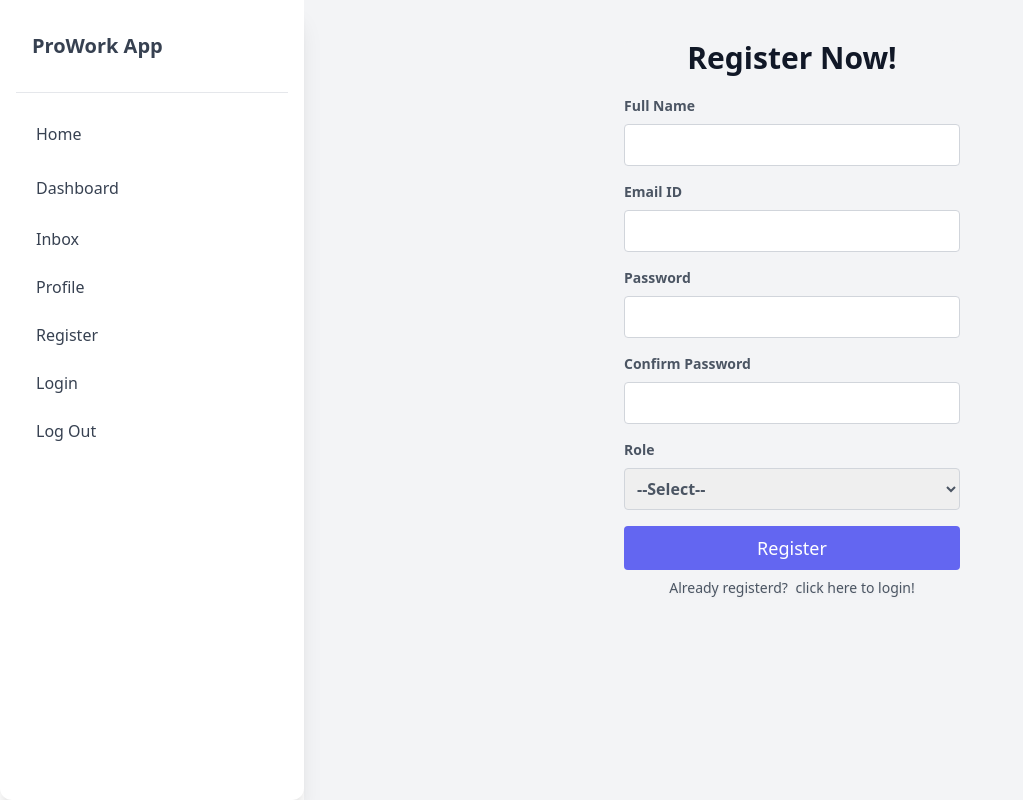
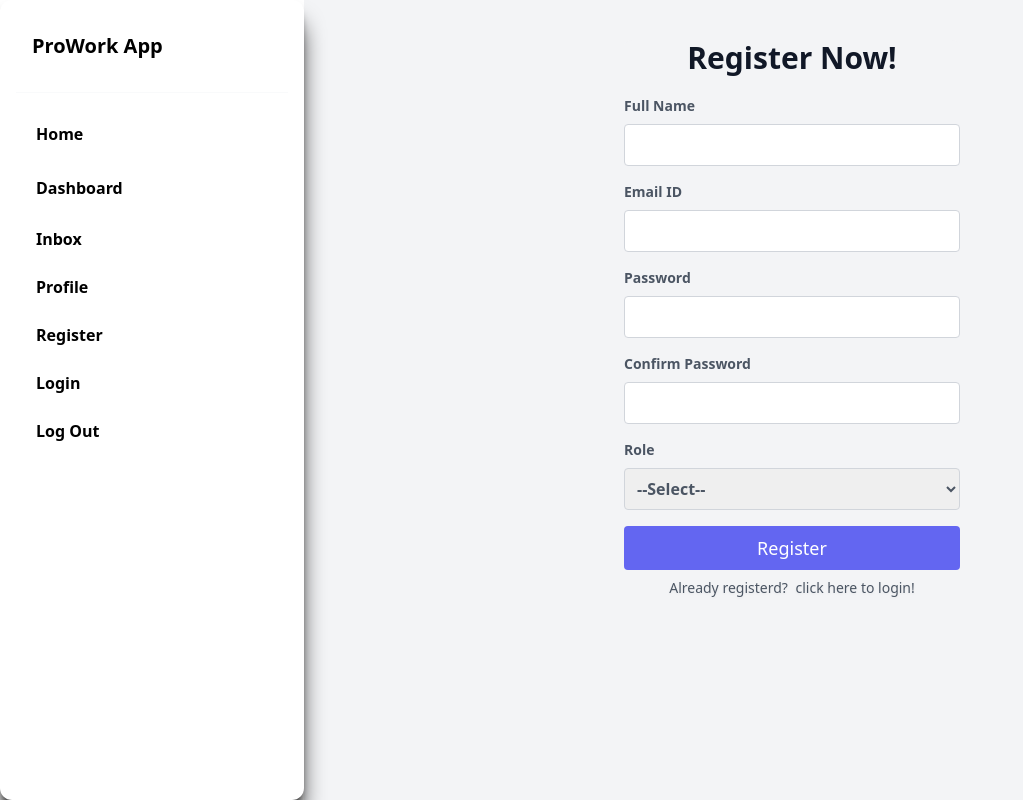
Before and after one commit to sayanm456/taskmanagerapp, a React (Vite) app: page /signup in a window 1280 px wide. Shown: the whole page, without its empty margins (0-1023 px from the left). Built offline with nearby package versions, Linux system fonts and the light colour scheme.

Commit message:
fix authentication issue in backend and fix UI design in Sidebar component in frontend with fix logic in Authentication context

```diff
--- a/src/components/Sidebar.jsx
+++ b/src/components/Sidebar.jsx
@@ -1,52 +1,56 @@
-import React from 'react'
+import React, { useEffect } from 'react'
+import { Link, useLocation } from 'react-router-dom'
 
 const Sidebar = () => {
+  let location = useLocation();
+
+  useEffect(() => {
+     console.log(location);
+  }, [location])
   return (
     <div
-      className="flex h-screen max-h-screen w-full max-w-[19rem] flex-col rounded-xl bg-white bg-clip-border p-4 text-gray-700 shadow-xl shadow-blue-gray-900/5 sticky">
-      <div className="flex items-center gap-4 p-4 mb-2">
-        <h5 className="block font-sans text-xl antialiased font-semibold leading-snug tracking-normal text-blue-gray-900">
+      className="flex h-screen max-h-[120vh] w-full max-w-[19rem] flex-col rounded-xl bg-white font bg-clip-border p-4 text-gray-700 shadow-xl shadow-black sticky">
+      <div className="flex items-center gap-6 p-4 mb-2">
+        <h5 className="block font-sans text-xl antialiased font-bold leading-snug tracking-normal text-black">
           ProWork App
         </h5>
       </div>
-      <hr className="my-2 border-blue-gray-50"/>
-      <nav className="flex min-w-[240px] flex-col gap-1 p-2 font-sans text-base font-normal text-blue-gray-700">
+      <hr className="my-2 border-gray-50"/>
+      <nav className="flex min-w-[240px] flex-col gap-1 p-2 font-sans text-base text-gray-500">
         <div className="relative block w-full">
           <div role="button"
-            className="flex items-center w-full p-0 leading-tight transition-all rounded-lg outline-none text-start hover:bg-blue-gray-50 hover:bg-opacity-80 hover:text-blue-gray-900 focus:bg-blue-gray-50 focus:bg-opacity-80 focus:text-blue-gray-900 active:bg-blue-gray-50 active:bg-opacity-80 active:text-blue-gray-900">
+            className="flex items-center w-full p-0 leading-tight transition-all rounded-lg outline-none text-start hover:bg-gray-900  hover:text-white hover:outline-none focus:bg-gray-800 focus:bg-opacity-80 focus:text-gray-700 active:bg-gray-50 active:bg-opacity-80 active:text-gray-500">
             <button type="button"
-              className="flex items-center justify-between w-full p-3 font-sans text-xl antialiased font-semibold leading-snug text-left transition-colors border-b-0 select-none border-b-blue-gray-100 text-blue-gray-700 hover:text-blue-gray-900">
-              <p className="block mr-auto font-sans text-base antialiased font-normal leading-relaxed text-blue-gray-900">
-                <a href={"/"}>Home</a>
+              className="flex items-center justify-between w-full p-3 font-sans text-xl antialiased leading-snug text-left transition-colors border-b-0 select-none border-b-gray-100 text-gray-700 hover:text-gray-900">
+              <p className="block mr-auto font-sans text-base antialiased font-semi font-semibold leading-relaxed text-black hover:text-white">
+                <Link to={"/"}>Home</Link>
               </p>
             </button>
           </div>
         </div>
         <div className="relative block w-full">
-          <div role="button"
-            className="flex items-center w-full p-0 leading-tight transition-all rounded-lg outline-none text-start hover:bg-blue-gray-50 hover:bg-opacity-80 hover:text-blue-gray-900 focus:bg-blue-gray-50 focus:bg-opacity-80 focus:text-blue-gray-900 active:bg-blue-gray-50 active:bg-opacity-80 active:text-blue-gray-900">
-            <button type="button"
-              className="flex items-center justify-between w-full p-3 font-sans text-xl antialiased font-semibold leading-snug text-left transition-colors border-b-0 select-none border-b-blue-gray-100 text-blue-gray-700 hover:text-blue-gray-900">
-              <p className="block mr-auto font-sans text-base antialiased font-normal leading-relaxed text-blue-gray-900">
-                <a href={"/admindash"}>Dashboard</a>
+          <div role="button" className="flex items-center w-full p-0 leading-tight transition-all rounded-lg outline-none text-start hover:bg-gray-900  hover:text-white hover:outline-none focus:bg-gray-800 focus:bg-opacity-80 focus:text-gray-700 active:bg-gray-50 active:bg-opacity-80 active:text-gray-500">
+            <button type="button" className="flex items-center justify-between w-full p-3 font-sans text-xl antialiased font-semibold leading-snug text-left transition-colors border-b-0 select-none border-b-gray-100 text-gray-700 hover:text-gray-900">
+              <p className="block mr-auto font-sans text-base antialiased font-semibold leading-relaxed text-black hover:text-white">
+                <Link to={"/admindash"}>Dashboard</Link>
               </p>
             </button>
           </div>
         </div>
         <div role="button"
-          className="flex items-center w-full p-3 leading-tight transition-all rounded-lg outline-none text-start hover:bg-blue-gray-50 hover:bg-opacity-80 hover:text-blue-gray-900 focus:bg-blue-gray-50 focus:bg-opacity-80 focus:text-blue-gray-900 active:bg-blue-gray-50 active:bg-opacity-80 active:text-blue-gray-900">
+          className="flex items-center w-full p-3 leading-tight font-semibold transition-all rounded-lg outline-none text-start text-black hover:bg-gray-900  hover:text-white hover:outline-none focus:bg-gray-800 focus:bg-opacity-80 focus:text-gray-700 active:bg-gray-50 active:bg-opacity-80 active:text-black">
           Inbox
         </div>
-        <div role="button" className="flex items-center w-full p-3 leading-tight transition-all rounded-lg outline-none text-start hover:bg-blue-gray-50 hover:bg-opacity-80 hover:text-blue-gray-900 focus:bg-blue-gray-50 focus:bg-opacity-80 focus:text-blue-gray-900 active:bg-blue-gray-50 active:bg-opacity-80 active:text-blue-gray-900">
+        <div role="button" className="flex items-center w-full p-3 leading-tight font-semibold transition-all rounded-lg outline-none text-start text-black hover:bg-gray-900  hover:text-white hover:outline-none focus:bg-gray-800 focus:bg-opacity-80 focus:text-gray-700 active:bg-gray-50 active:bg-opacity-80 active:text-black">
           Profile
         </div>
-        <div role="button" className="flex items-center w-full p-3 leading-tight transition-all rounded-lg outline-none text-start hover:bg-blue-gray-50 hover:bg-opacity-80 hover:text-blue-gray-900 focus:bg-blue-gray-50 focus:bg-opacity-80 focus:text-blue-gray-900 active:bg-blue-gray-50 active:bg-opacity-80 active:text-blue-gray-900">
-          <a href={"/signup"}>Register</a>
+        <div role="button">
+          <Link className={`flex items-center w-full p-3 leading-tight font-semibold transition-all rounded-lg outline-none text-start text-black hover:bg-gray-900  hover:text-white hover:outline-none focus:bg-black focus:bg-opacity-80 focus:text-white ${location.pathname==='/signup' ? "active:bg-gray-950 active:bg-opacity-100 active:text-white active:outline-none": ""}`} to={"/signup"}>Register</Link>
         </div>
-        <div role="button" className="flex items-center w-full p-3 leading-tight transition-all rounded-lg outline-none text-start hover:bg-blue-gray-50 hover:bg-opacity-80 hover:text-blue-gray-900 focus:bg-blue-gray-50 focus:bg-opacity-80 focus:text-blue-gray-900 active:bg-blue-gray-50 active:bg-opacity-80 active:text-blue-gray-900">
-          <a href={"/login"}>Login</a>
+        <div role="button">
+          <Link className={`flex items-center w-full p-3 leading-tight font-semibold transition-all rounded-lg outline-none text-start text-black hover:bg-gray-900  hover:text-white hover:outline-none focus:bg-black focus:bg-opacity-80 focus:text-white ${location.pathname==='/login' ? "active:bg-gray-950 active:bg-opacity-100 active:text-white active:outline-none": ""}`} to={"/login"}>Login</Link>
         </div>
-        <div role="button" className="flex items-center w-full p-3 leading-tight transition-all rounded-lg outline-none text-start hover:bg-blue-gray-50 hover:bg-opacity-80 hover:text-blue-gray-900 focus:bg-blue-gray-50 focus:bg-opacity-80 focus:text-blue-gray-900 active:bg-blue-gray-50 active:bg-opacity-80 active:text-blue-gray-900">
+        <div role="button" className="flex items-center w-full p-3 leading-tight font-semibold transition-all rounded-lg outline-none text-start text-black hover:bg-gray-900  hover:text-white hover:outline-none focus:bg-gray-800 focus:bg-opacity-80 focus:text-gray-700 active:bg-gray-50 active:bg-opacity-80 active:text-gray-500">
           Log Out
         </div>
       </nav>
--- a/src/contexts/auth/AuthState.jsx
+++ b/src/contexts/auth/AuthState.jsx
@@ -30,12 +30,9 @@ const AuthState = (props) => {
   // For user logout
   const logOut = () => {
     localStorage.removeItem('authtoken');
-
+    setUserdetails(userdetailsInitial);
 
   }
-
-
-
 
 
   return (
```
Also changed, not shown: 1 other file (tests, documents, lock files or other folders).
